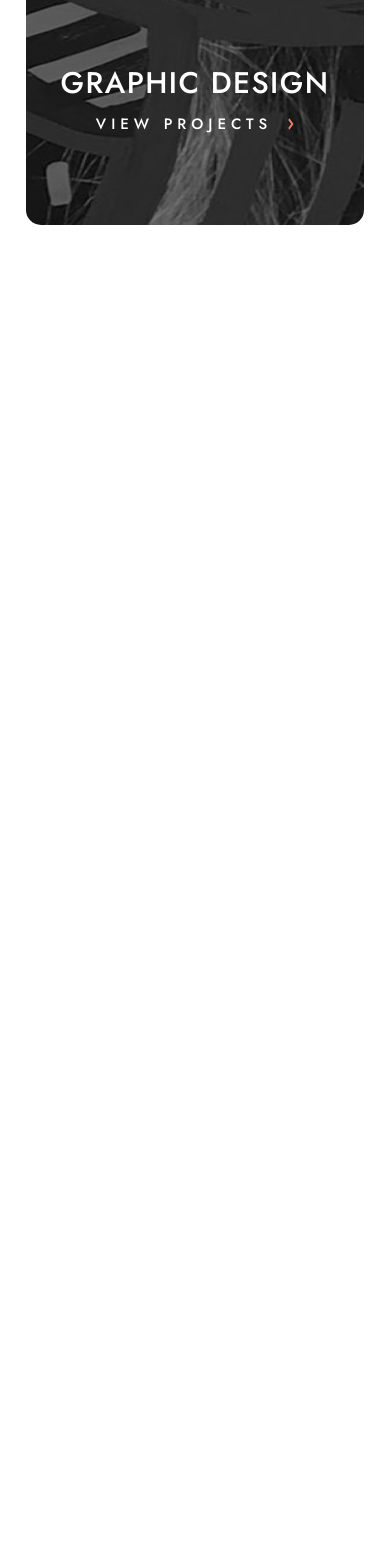
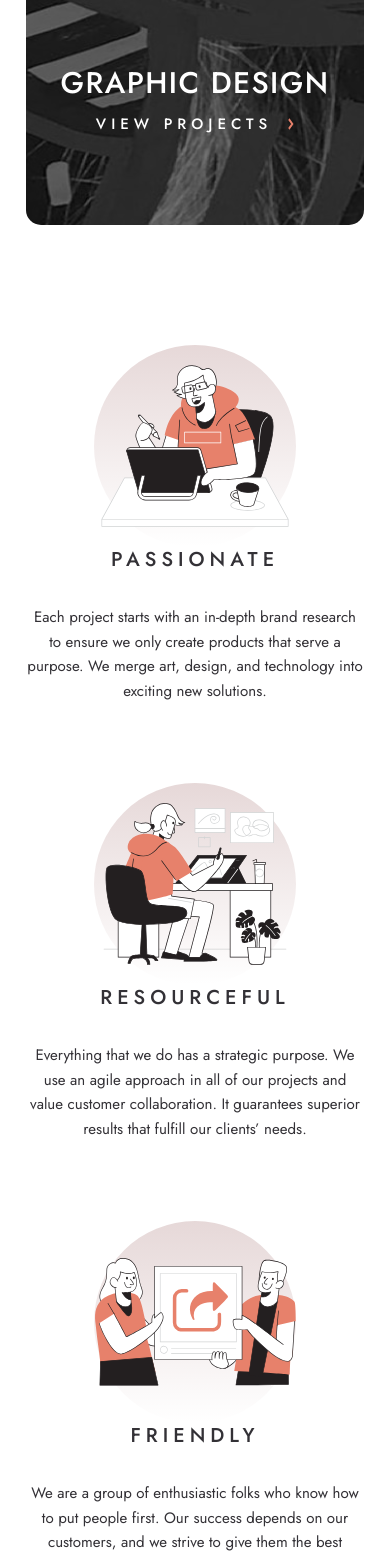
Before and after one commit to OmarAlSeddik/designo, a Next.js app: page / in a window 390 px wide. Shown: the part 1635-3193 px from the top of the page. Before the commit the page ends 1980 px from the top, so only its background shows below. Built offline with nearby package versions, Linux system fonts and the light colour scheme.

Commit message:
finished the mobile about us section

```diff
--- a/src/components/Home/index.tsx
+++ b/src/components/Home/index.tsx
@@ -13,7 +13,7 @@ const Home = () => {
             fully responsive websites, app design, and engaging brand
             experiences. Find out more about our services.
           </p>
-          <button className="h-14 w-[9.5rem] rounded-[0.5rem] bg-white text-[0.9375rem] font-medium uppercase leading-[1.375rem] tracking-[0.0625rem] text-darkGrey">
+          <button className="h-14 w-[9.5rem] cursor-pointer rounded-[0.5rem] bg-white text-[0.9375rem] font-medium uppercase leading-[1.375rem] tracking-[0.0625rem] text-darkGrey">
             Learn More
           </button>
         </div>
@@ -96,6 +96,75 @@ const Home = () => {
           </div>
         </div>
       </section>
+
+      <section className="mx-auto mb-[7.5rem] flex w-container flex-col items-center gap-20">
+        <div className="flex flex-col items-center">
+          <div className="relative h-[12.625rem] w-[12.625rem]">
+            <Image
+              src="/home/desktop/bg-pattern-hero-home.svg"
+              alt=""
+              layout="fill"
+            />
+            <Image
+              src="/home/desktop/illustration-passionate.svg"
+              alt=""
+              layout="fill"
+            />
+          </div>
+          <h3 className="mb-8 text-h3 font-medium uppercase tracking-[0.3125rem] text-darkGrey">
+            PASSIONATE
+          </h3>
+          <p className="text-center text-body text-darkGrey">
+            Each project starts with an in-depth brand research to ensure we
+            only create products that serve a purpose. We merge art, design, and
+            technology into exciting new solutions.
+          </p>
+        </div>
+        <div className="flex flex-col items-center">
+          <div className="relative h-[12.625rem] w-[12.625rem]">
+            <Image
+              src="/home/desktop/bg-pattern-hero-home.svg"
+              alt=""
+              layout="fill"
+            />
+            <Image
+              src="/home/desktop/illustration-resourceful.svg"
+              alt=""
+              layout="fill"
+            />
+          </div>
+          <h3 className="mb-8 text-h3 font-medium uppercase tracking-[0.3125rem] text-darkGrey">
+            RESOURCEFUL
+          </h3>
+          <p className="text-center text-body text-darkGrey">
+            Everything that we do has a strategic purpose. We use an agile
+            approach in all of our projects and value customer collaboration. It
+            guarantees superior results that fulfill our clients’ needs.
+          </p>
+        </div>
+        <div className="flex flex-col items-center">
+          <div className="relative h-[12.625rem] w-[12.625rem]">
+            <Image
+              src="/home/desktop/bg-pattern-hero-home.svg"
+              alt=""
+              layout="fill"
+            />
+            <Image
+              src="/home/desktop/illustration-friendly.svg"
+              alt=""
+              layout="fill"
+            />
+          </div>
+          <h3 className="mb-8 text-h3 font-medium uppercase tracking-[0.3125rem] text-darkGrey">
+            FRIENDLY
+          </h3>
+          <p className="text-center text-body text-darkGrey">
+            We are a group of enthusiastic folks who know how to put people
+            first. Our success depends on our customers, and we strive to give
+            them the best experience a company can provide.
+          </p>
+        </div>
+      </section>
     </>
   );
 };
```
